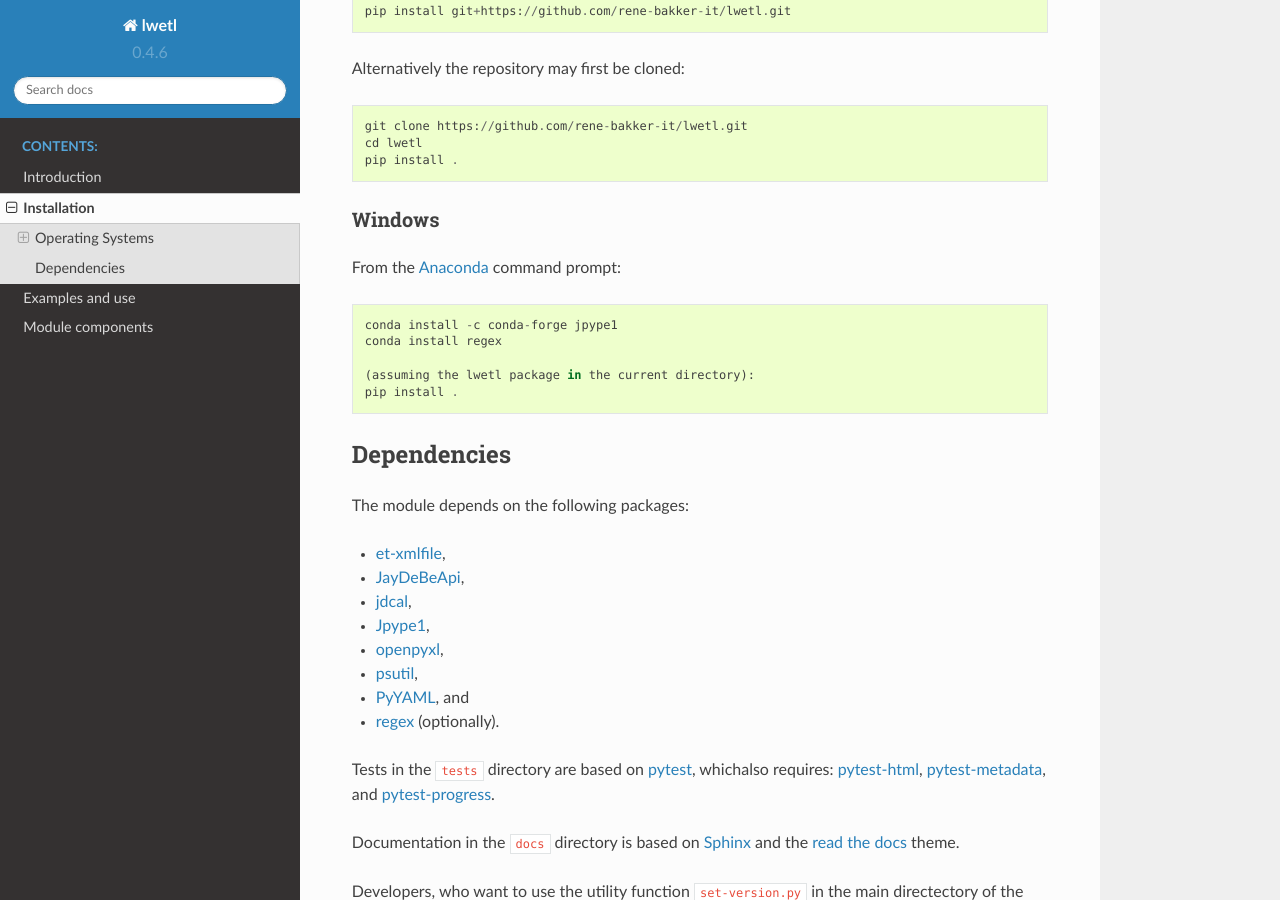
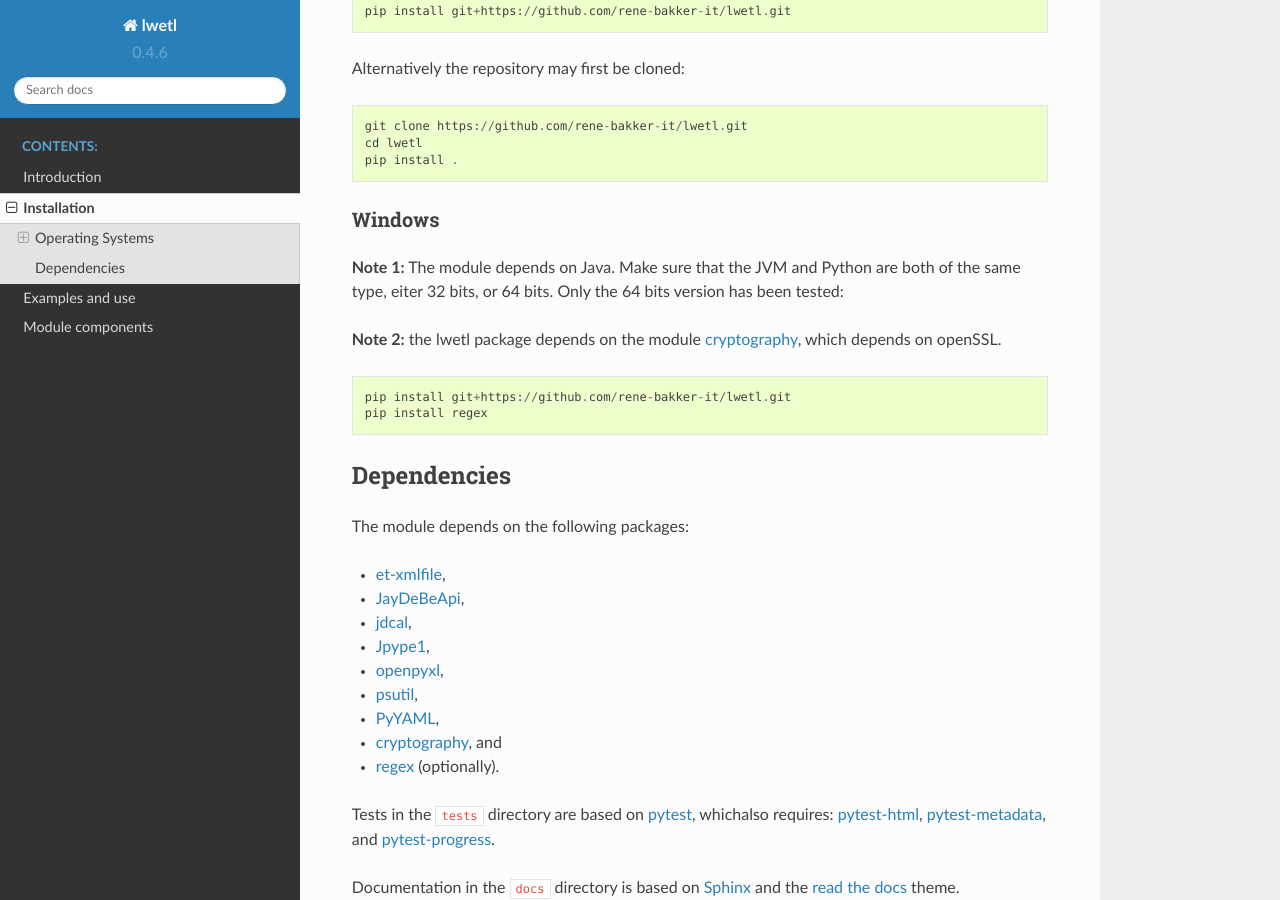
Before and after one commit to rene-bakker-it/lwetl, a Sphinx documentation site: the page built from docs/installation.rst, in a window 1280 px wide and 900 px high, scrolled down 633 px. Built offline with Sphinx 7.4.7 and the Read the Docs theme 2.0.0, drawn with Linux system fonts in a browser that asks for light colours.

Commit message:
Update documentation.

```diff
--- a/README.rst
+++ b/README.rst
@@ -44,9 +44,9 @@ Status
 This project is in a pre-alpha stage. It has been tested with drivers for mysql, sqlserver,
 oracle, postgresql, and sqlite:
 
-- Linux Mint (Ubuntu, Debian) with python 3.5 and 3.6.
+- Linux Mint (Ubuntu, Debian) with python 3.5, 3.6 and 3.8.
 - CentOS Linux (Redhat, Fedora) with python 3.4.
-- Windows 10 Home with Anaconda_ python 3.6.
+- Windows 10 Home with python 3.8 from the Microsoft App Store.
 
 Examples
 ========
--- a/docs/components/export.rst
+++ b/docs/components/export.rst
@@ -215,7 +215,9 @@ Below onl the TextFormatter is described in detail. For the otherones only the d
 .. class:: XlsxFormatter(jdbc: Jdbc):
 
     Outputs a table in a Excel 2007+ file. The functionality is identical to the :class:`XmlFormatter`
-    but ``dialect`` and ``pretty_print`` are not supported.
+    but ``dialect`` and ``pretty_print`` are not supported. Instead, the argument ``pretty=True`` in
+    the open method, will reformat the xlsx file to autoset the column width and print the header line
+    in bold.
 
     .. warning::
 
--- a/docs/installation.rst
+++ b/docs/installation.rst
@@ -36,15 +36,16 @@ Alternatively the repository may first be cloned:
 Windows
 -------
 
-From the Anaconda_ command prompt:
+**Note 1:** The module depends on Java. Make sure that the JVM and Python are both of the same type, eiter 32 bits, or 64 bits.
+Only the 64 bits version has been tested:
+
+**Note 2:** the lwetl package depends on the module cryptography_, which depends on openSSL.
 
 ::
 
-        conda install -c conda-forge jpype1
-        conda install regex
+        pip install git+https://github.com/rene-bakker-it/lwetl.git
+        pip install regex
 
-        (assuming the lwetl package in the current directory):
-        pip install .
 
 Dependencies
 ============
@@ -57,7 +58,8 @@ The module depends on the following packages:
 - Jpype1_,
 - openpyxl_,
 - psutil_,
-- PyYAML_, and
+- PyYAML_,
+- cryptography_, and
 - regex_ (optionally).
 
 Tests in the ``tests`` directory are based on pytest_, whichalso requires: pytest-html_, pytest-metadata_, and pytest-progress_.
@@ -84,3 +86,4 @@ Developers, who want to use the utility function ``set-version.py`` in the main
 .. _Sphinx: http://www.sphinx-doc.org/en/stable
 .. _`read the docs`: https://github.com/rtfd/sphinx_rtd_theme
 .. _GitPython: https://pypi.python.org/pypi/GitPython
+.. _cryptography: https://cryptography.io/en/latest/installation/
--- a/requirements.txt
+++ b/requirements.txt
@@ -9,6 +9,5 @@ psutil==5.7.2
 regex==2020.7.14
 requests==2.24.0
 urllib3==1.25.10
-
 pytest~=5.4.3
 setuptools~=49.2.0
```
Also changed, not shown: 1 other file.
